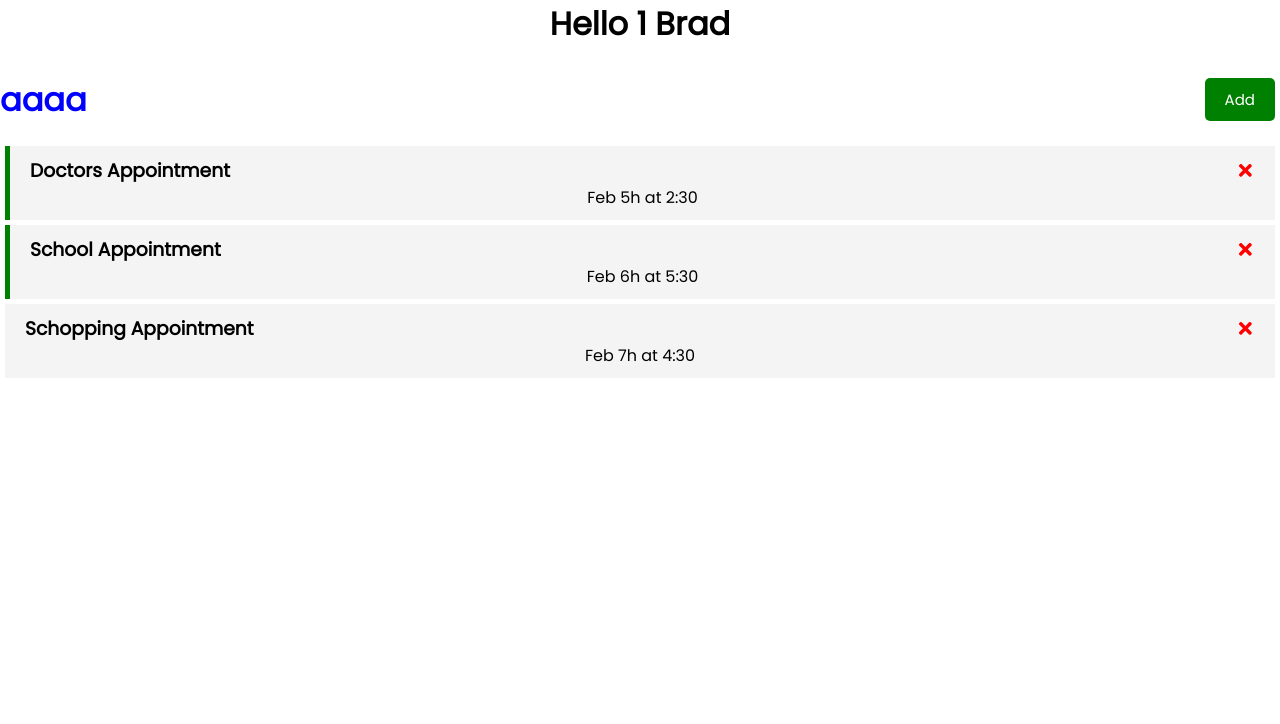
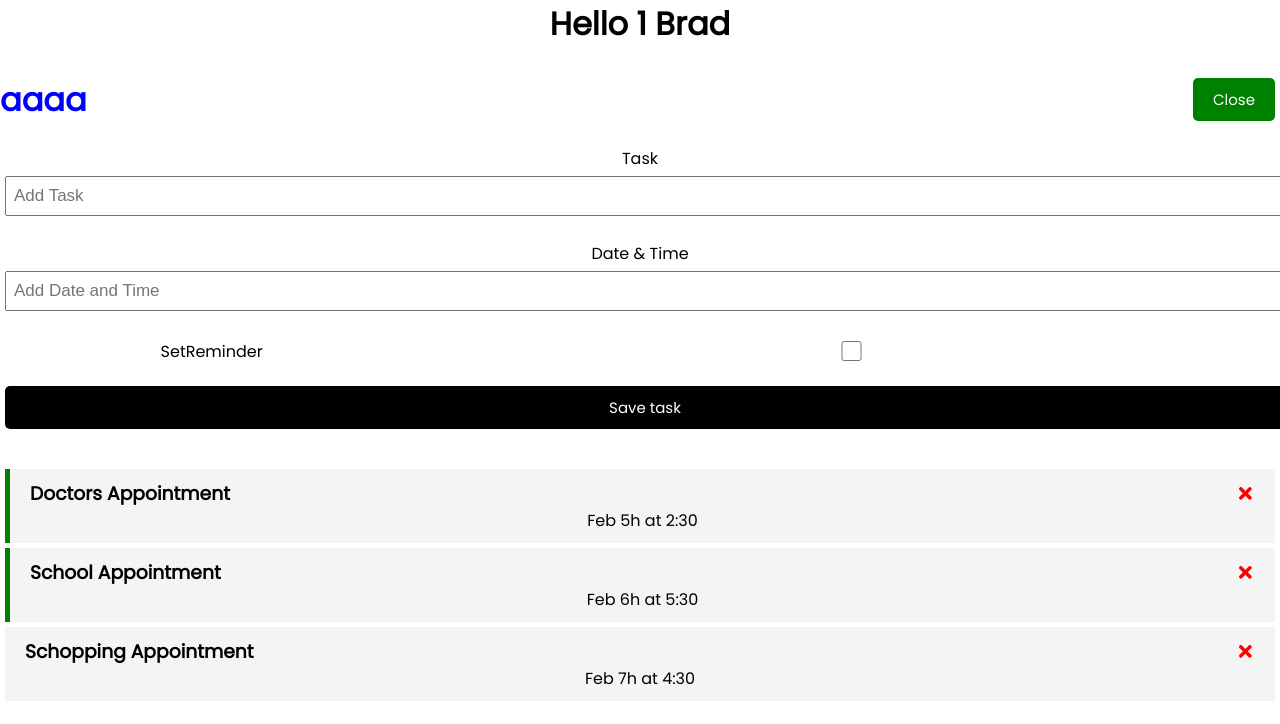
Before and after one commit to VaclavDvorakHorsens/ReactPokus, a React (Create React App) app: page / in a window 1280 px wide. Both pictures are taken after a click on the button "Add". Shown: the top 724 px of the page. Built offline with nearby package versions, Linux system fonts and the light colour scheme.

Commit message:
another commit

```diff
--- a/src/App.js
+++ b/src/App.js
@@ -2,15 +2,27 @@
 import './App.css';
 import Header from './components/Header'
 import Tasks from './components/Tasks'
+import AddTask from './components/AddTask'
 import { useState } from 'react'
 
 const name = 'Brad'
 const App = () => {
+  const [showAddTask, setShowAddTask] =useState(false)
   const [tasks, setTasks] = useState([
     { id: 1, text: 'Doctors Appointment', day: 'Feb 5h at 2:30', reminder: true },
     { id: 2, text: 'School Appointment', day: 'Feb 6h at 5:30', reminder: true },
     { id: 3, text: 'Schopping Appointment', day: 'Feb 7h at 4:30', reminder: false }
   ])
+
+
+  //add task
+  const addTask= (task) =>
+  {
+    const id = tasks.length +1
+    const  newTask = {id, ...task}
+    setTasks([...tasks, newTask])
+
+  }
 
 
   //delete task
@@ -20,14 +32,15 @@ const App = () => {
 
   //toggle reminder
   const toggleReminder = (id) => {
-      setTasks(tasks.map((task)=>task.id===id ? {...task, reminder: !task.reminder}: task))
+    setTasks(tasks.map((task) => task.id === id ? { ...task, reminder: !task.reminder } : task))
   }
 
   return (
     <div className="App">
       <h1>Hello 1 {name}</h1>
       <br />
-      <Header title='aaaa' />
+      <Header title='aaaa' onAdd={()=>setShowAddTask(!showAddTask)} showAddTask={showAddTask}/>
+      {showAddTask && <AddTask onAdd={addTask}/>}
       {tasks.length > 0 ? <Tasks title='aaaa' tasks={tasks} onDelete={deleteTask}
         onToggle={toggleReminder} /> : 'No Tasks'}
     </div>
--- /dev/null
+++ b/src/components/AddTask.js
@@ -0,0 +1,48 @@
+import {useState} from 'react'
+
+const AddTask = ({onAdd}) => {
+const [text, setText]= useState('')
+const [day, setDay]= useState('')
+const [reminder, setReminder]= useState(false)
+const onSubmit = (e) => {
+    e.preventDefault()
+    if(!text){alert('please add text')
+    return}
+    onAdd({text, day, reminder})
+    setText('')
+    setDay('')
+    setReminder(false)
+
+}
+
+    return (
+        <form className='add-form' onSubmit={onSubmit}>
+            <div className='form-control'>
+                <label>Task</label>
+                <input type='text'
+                placeholder='Add Task'
+                value={text}
+                onChange={(e)=>setText(e.target.value)}
+                />
+            </div>
+            <div className='form-control'>
+                <label>Date & Time</label>
+                <input type='text' placeholder='Add Date and Time'
+                value={day}
+                onChange={(e)=>setDay(e.target.value)}
+                />
+            <div className='form-control form-control-check'>
+                <label>SetReminder</label>
+                <input type='checkbox'
+                checked={reminder}
+                value={reminder}
+                onChange={(e)=>setReminder(e.currentTarget.checked)}/>
+
+
+            </div>
+            </div>
+            <input className='btn btn-block' type='submit' value='Save task'/>
+        </form>
+    )
+}
+export default AddTask
--- a/src/components/Header.js
+++ b/src/components/Header.js
@@ -3,12 +3,13 @@ import PropTypes from 'prop-types'
 import Button from './Button'
 
 const Header = (props) => {
-const onClick=()=>console.log('click')
+
+    const addButtonText =''
 
     return (
         <header className='header'>
             <h1 style={{color:'blue'}}>{props.title} </h1>
-            <Button color='green' text='Add' onClick={onClick}/>
+            <Button color='green' text={props.showAddTask ? "Close" : "Add"} onClick={props.onAdd}/>
 
         </header>
     )
```
